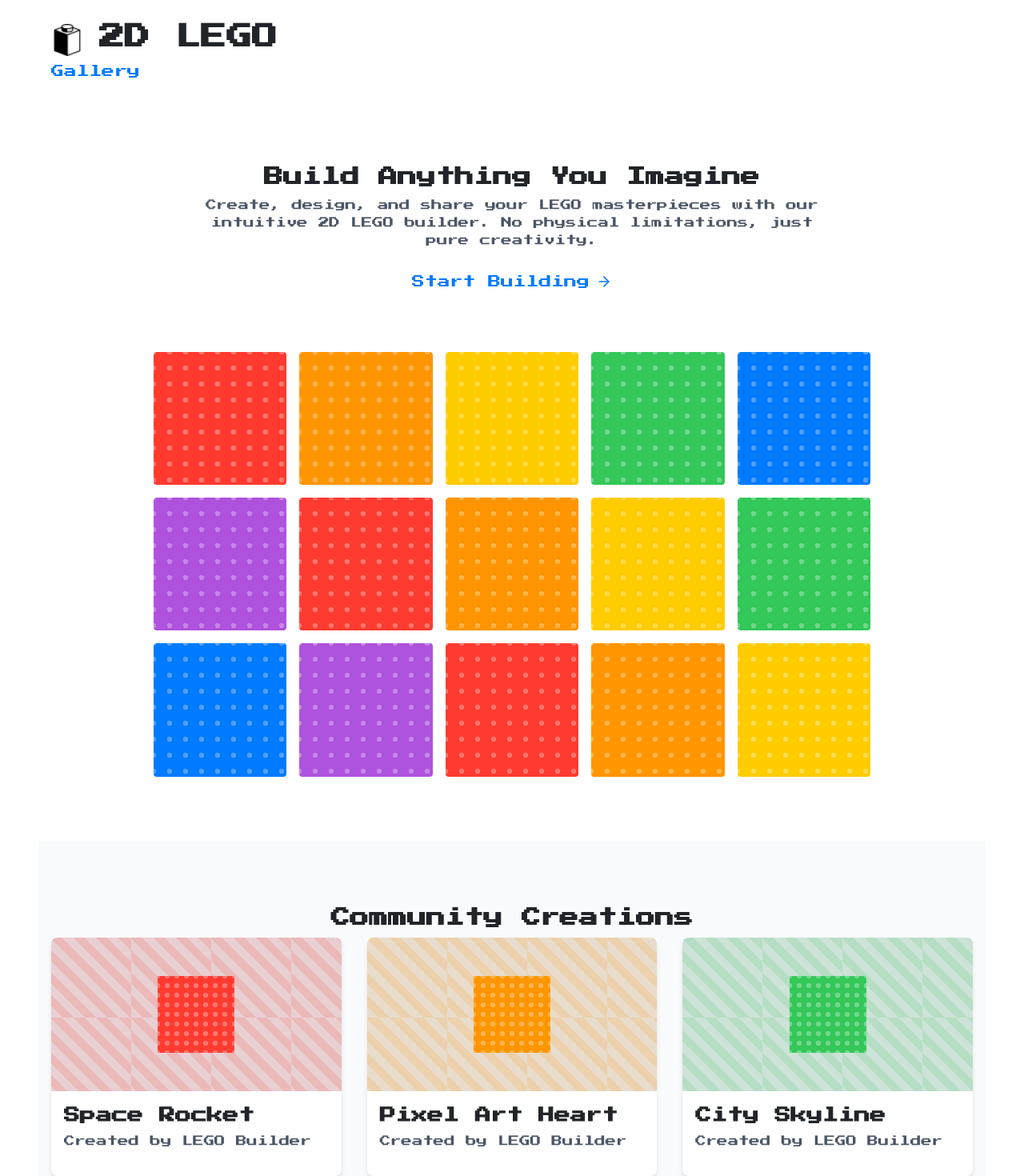
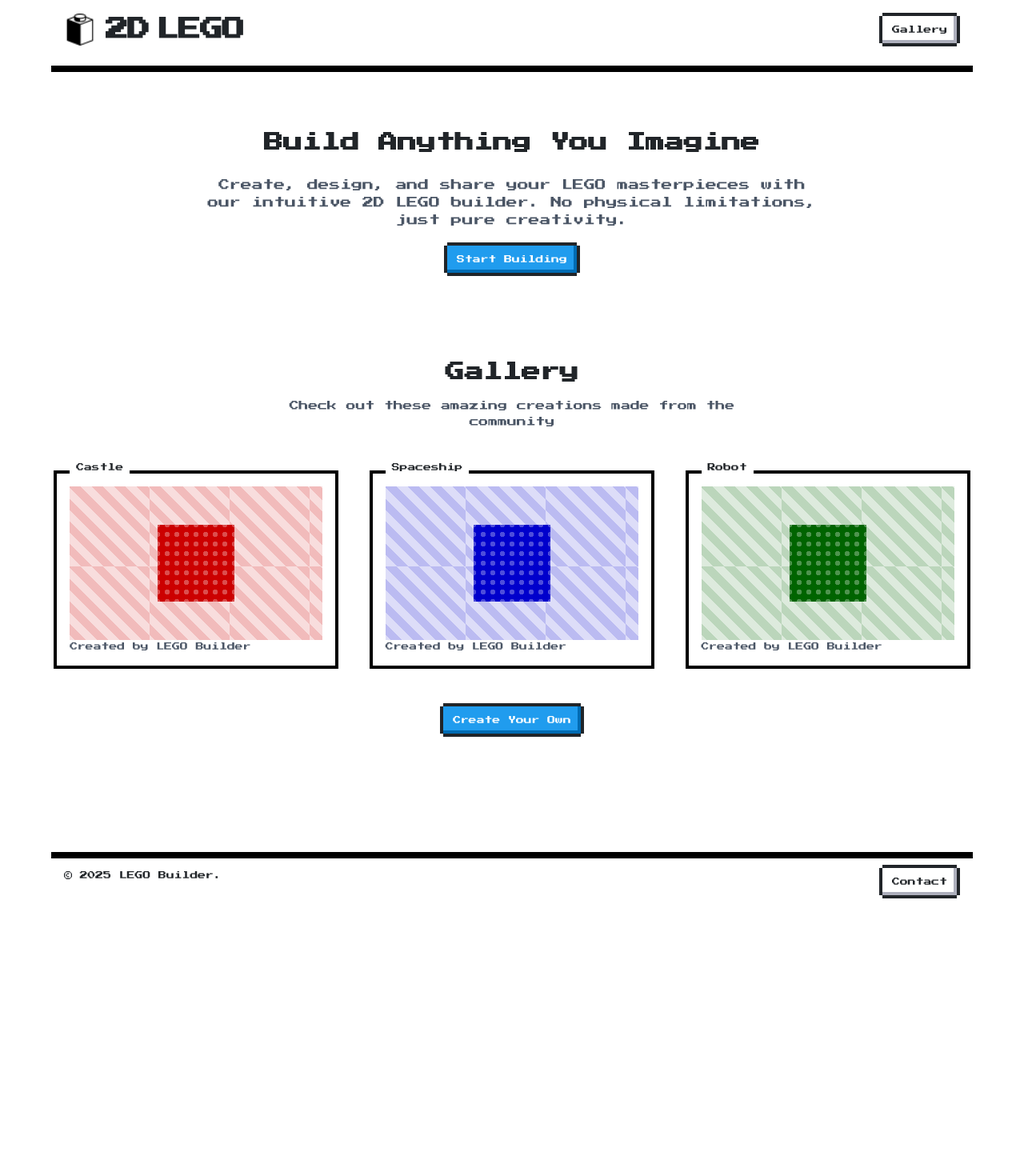
Before and after one commit to SANNNNN-123/2D_lego, a Next.js app: page / in a window 1280 px wide. Shown: the top 1470 px of the page at 80% size. After the commit the page ends 1163 px from the top, so only its background shows below. Built offline with nearby package versions, Linux system fonts and the light colour scheme.

Commit message:
fix homepage

```diff
--- a/app/components/HomePage.tsx
+++ b/app/components/HomePage.tsx
@@ -4,88 +4,70 @@ import Image from "next/image"
 
 export function Header() {
   return (
-    <header className="flex items-center justify-between py-6">
+    <div className="w-full mb-8">
+      <div className="flex justify-between items-center px-4 py-4">
         <div className="flex items-center">
           <Image
             src="/logo.png"
             alt="2D LEGO Logo"
             width={40}
             height={40}
-          className="mr-2"
+            className="mr-3"
           />
-        <h1 className="text-xl font-bold ml-3 font-press-start">2D LEGO</h1>
+          <h1 className="text-xl font-bold ml-3" style={{ fontFamily: 'var(--font-press-start-2p)', margin: 0, letterSpacing: '-0.05em' }}>
+            2D<span style={{ marginLeft: '0.3em' }}>LEGO</span>
+          </h1>
         </div>
-      <nav className="hidden md:flex space-x-8">
-        <a href="#gallery" className="text-gray-600 hover:text-gray-900 font-press-start">
+        <div>
+          <Link href="#gallery" className="nes-btn">
             Gallery
-        </a>
-      </nav>
-    </header>
+          </Link>
+        </div>
+      </div>
+      {/* Double line separator */}
+      <div className="nes-separator"></div>
+    </div>
   )
 }
 
 export function HeroSection() {
   return (
-    <section className="py-20 text-center">
-      <h2 className="text-5xl font-bold mb-6 font-press-start">Build Anything You Imagine</h2>
-      <p className="text-xl text-gray-600 max-w-3xl mx-auto mb-10 font-press-start">
+    <section className="py-10 text-center">
+      <h2 className="text-3xl font-bold mb-6" style={{ fontFamily: 'var(--font-press-start-2p)', marginBottom: '1.5rem', marginTop: 0 }}>Build Anything You Imagine</h2>
+      <p className="text-lg text-gray-600 max-w-3xl mx-auto mb-10" style={{ fontFamily: 'var(--font-press-start-2p)', fontSize: '14px' }}>
         Create, design, and share your LEGO masterpieces with our intuitive 2D LEGO builder. No physical limitations,
         just pure creativity.
       </p>
       <Link
         href="/builder"
-        className="inline-flex items-center px-6 py-3 bg-red-500 text-white font-medium rounded-md hover:bg-red-600 transition-colors font-press-start"
+        className="nes-btn is-primary inline-flex items-center"
       >
-        Start Building <ArrowRight className="ml-2 h-5 w-5" />
+        Start Building
       </Link>
-
-      <div className="mt-16 relative">
-        <div className="grid grid-cols-5 gap-4 max-w-4xl mx-auto">
-          {Array.from({ length: 15 }).map((_, i) => (
-            <div
-              key={i}
-              className="aspect-square rounded-sm"
-              style={{
-                backgroundColor: ["#FF3B30", "#FF9500", "#FFCC00", "#34C759", "#007AFF", "#AF52DE"][i % 6],
-                width: "100%",
-                height: 0,
-                paddingBottom: "100%",
-                backgroundImage: "radial-gradient(circle, rgba(255,255,255,0.3) 3px, transparent 3px)",
-                backgroundSize: "20px 20px",
-                backgroundPosition: "10px 10px",
-              }}
-            />
-          ))}
-        </div>
-      </div>
     </section>
   )
 }
 
 export function GallerySection() {
-  const galleryItems = [
-    { name: "Space Rocket", color: "#FF3B30" },
-    { name: "Pixel Art Heart", color: "#FF9500" },
-    { name: "City Skyline", color: "#34C759" },
-    { name: "Robot Friend", color: "#007AFF" },
-    { name: "Flower Garden", color: "#FFCC00" },
-    { name: "Abstract Pattern", color: "#AF52DE" },
-  ]
-
   return (
-    <section id="gallery" className="py-20 bg-gray-50 -mx-4 px-4">
-      <h2 className="text-2xl font-bold text-center mb-16">Community Creations</h2>
+    <section className="py-16" id="gallery">
+      <div className="text-center mb-12">
+        <h2 className="text-3xl font-bold mb-4" style={{ fontFamily: 'var(--font-press-start-2p)', marginBottom: '1rem', marginTop: 0 }}>Gallery</h2>
+        <p className="text-gray-600 max-w-2xl mx-auto" style={{ fontFamily: 'var(--font-press-start-2p)', fontSize: '12px' }}>
+          Check out these amazing creations made from the community
+        </p>
+      </div>
       <div className="grid grid-cols-1 md:grid-cols-2 lg:grid-cols-3 gap-8">
-        {galleryItems.map((item, i) => (
-          <GalleryItem key={i} name={item.name} color={item.color} />
-        ))}
+        <GalleryItem name="Castle" color="#CC0000" />
+        <GalleryItem name="Spaceship" color="#0000CC" />
+        <GalleryItem name="Robot" color="#006400" />
       </div>
       <div className="text-center mt-10">
         <Link
           href="/builder"
-          className="inline-flex items-center px-6 py-3 bg-gray-800 text-white font-medium rounded-md hover:bg-gray-900 transition-colors font-press-start"
+          className="nes-btn is-primary"
         >
-          Create Your Own <ArrowRight className="ml-2 h-5 w-5" />
+          Create Your Own
         </Link>
       </div>
     </section>
@@ -94,9 +76,10 @@ export function GallerySection() {
 
 function GalleryItem({ name, color }: { name: string; color: string }) {
   return (
-    <div className="bg-white rounded-lg overflow-hidden shadow-md">
+    <div className="nes-container with-title">
+      <p className="title" style={{ fontFamily: 'var(--font-press-start-2p)', fontSize: '12px' }}>{name}</p>
       <div
-        className="h-48 bg-gray-200"
+        className="h-48"
         style={{
           backgroundImage: `repeating-linear-gradient(45deg, ${color}22, ${color}22 10px, ${color}44 10px, ${color}44 20px)`,
           backgroundSize: "100px 100px",
@@ -114,26 +97,23 @@ function GalleryItem({ name, color }: { name: string; color: string }) {
           />
         </div>
       </div>
-      <div className="p-4">
-        <h3 className="font-semibold text-lg font-press-start">{name}</h3>
-        <p className="text-gray-600 text-sm mt-1 font-press-start">Created by LEGO Builder</p>
-      </div>
+      <p className="text-gray-600 text-sm mt-2" style={{ fontFamily: 'var(--font-press-start-2p)', fontSize: '10px' }}>Created by LEGO Builder</p>
     </div>
   )
 }
 
-
 export function Footer() {
   return (
-    <footer className="py-10 border-t">
-      <div className="flex flex-col md:flex-row justify-between items-center">
+    <footer className="py-10 mt-8">
+      <div className="nes-separator mb-6"></div>
+      <div className="flex flex-col md:flex-row justify-between items-center px-4">
         <div className="flex items-center mb-4 md:mb-0">
-          <p className="text-sm text-gray-600 ml-3 font-press-start">© 2025 LEGO Builder.</p>
+          <p className="text-sm" style={{ fontFamily: 'var(--font-press-start-2p)', fontSize: '10px' }}>© 2025 LEGO Builder.</p>
         </div>
         <div className="flex space-x-6">
-          <a href="#" className="text-gray-600 hover:text-gray-900 font-press-start">
+          <Link href="#" className="nes-btn">
             Contact
-          </a>
+          </Link>
         </div>
       </div>
     </footer>
@@ -143,7 +123,7 @@ export function Footer() {
 // Main HomePage component that combines all sections
 export default function HomePage() {
   return (
-    <div className="min-h-screen bg-white px-4">
+    <div className="min-h-screen bg-white">
       <div className="max-w-6xl mx-auto">
         <Header />
         <HeroSection />
--- a/app/components/ImagePrompt.tsx
+++ b/app/components/ImagePrompt.tsx
@@ -15,7 +15,7 @@ const ImagePrompt: React.FC<ImagePromptProps> = ({ onSubmit }) => {
   };
 
   return (
-    <div className="nes-container" style={{ width: '250px' }}>
+    <div className="nes-container" style={{ width: '360px' }}>
       <h3 className="nes-text mb-2">Enter Image Prompt</h3>
       <form onSubmit={handleSubmit}>
         <div className="flex flex-col gap-2">
@@ -25,7 +25,7 @@ const ImagePrompt: React.FC<ImagePromptProps> = ({ onSubmit }) => {
               className="nes-input"
               value={prompt}
               onChange={(e) => setPrompt(e.target.value)}
-              placeholder="Enter your p"
+              placeholder="Eg: cat, car, etc."
             />
             <button
               type="submit"
@@ -34,7 +34,7 @@ const ImagePrompt: React.FC<ImagePromptProps> = ({ onSubmit }) => {
               Submit
             </button>
           </div>
-          <div className="mt-2 nes-container" style={{ height: '200px', width: '100%', padding: '0 !important' }}>
+          <div className="mt-2 nes-container" style={{ height: '280px', width: '100%', padding: '0 !important' }}>
             {/* Image will be displayed here */}
           </div>
         </div>
--- a/app/globals.css
+++ b/app/globals.css
@@ -48,9 +48,15 @@ body {
 }
 
 /* Adjust text sizes for better readability with pixel font */
+h1, h2, h3, h4, h5, h6 {
+  margin-top: 0;
+  margin-bottom: 0;
+}
+
 h1 {
-  font-size: 2rem;
-  line-height: 1.4;
+  font-size: 1.8rem;
+  line-height: 0.5;
+  letter-spacing: -0.05em;
 }
 h2 {
   font-size: 1.5rem;
@@ -67,6 +73,7 @@ p {
 button {
   font-size: 0.75rem;
 }
+
 
 /* Board container styling */
 .board-container {
--- a/app/nes-custom.css
+++ b/app/nes-custom.css
@@ -117,7 +117,7 @@
   border-image-repeat: stretch !important;
   font-family: var(--font-press-start-2p) !important;
   padding: 1rem !important;
-  margin: 0.5rem !important;
+  margin: 0.2rem !important;
   border-style: solid !important;
   border-width: 4px !important;
 }
```
Lines whose indentation alone changed are shown as unchanged.
